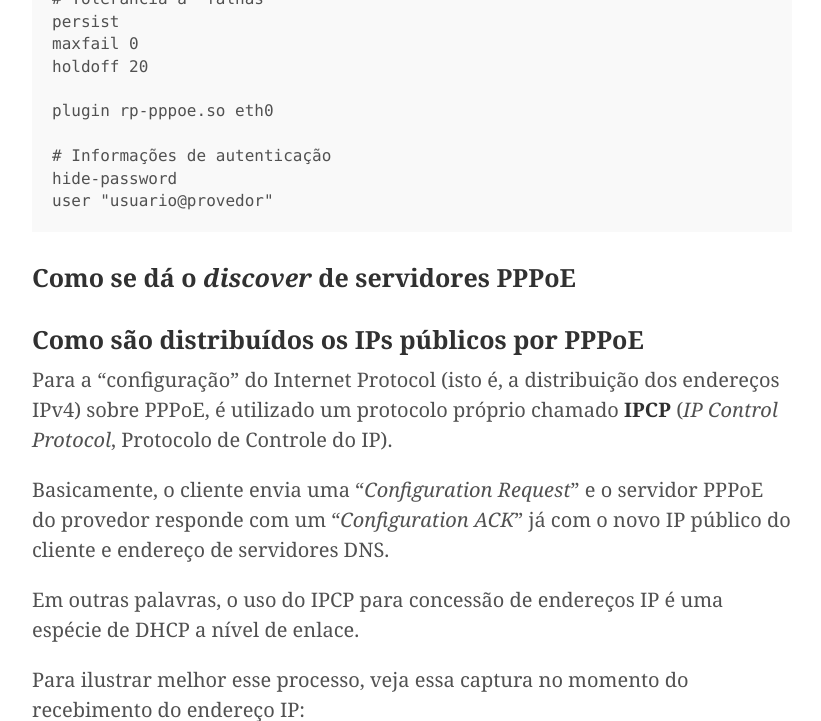
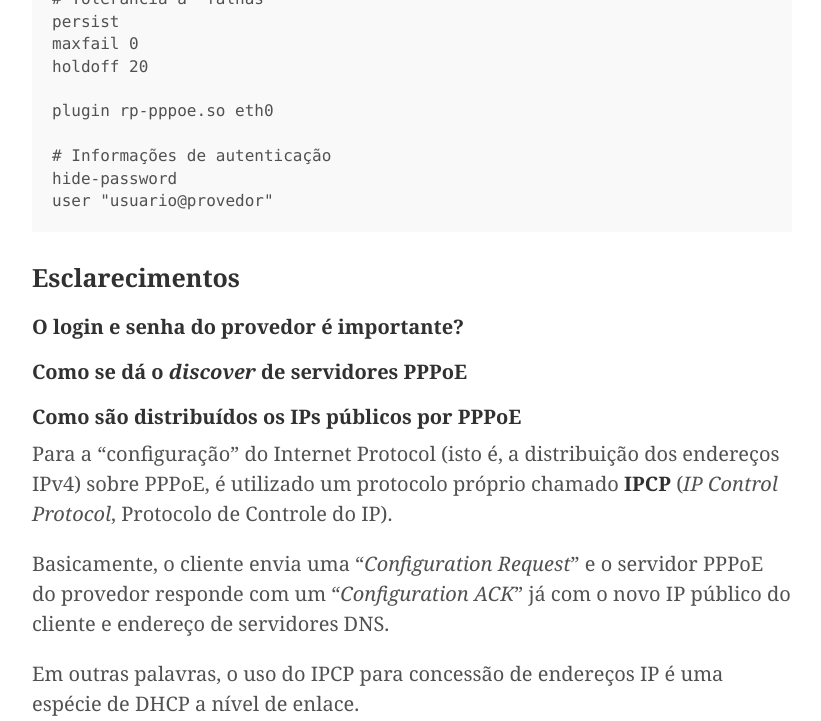
Before and after one commit to Kingm0b/jekyll-minimal-theme, a Jekyll site: the page built from _posts/2016-12-25-debian-pppoe.md, in a window 1280 px wide and 900 px high, scrolled down 4400 px, cut to the strip 0-721 px from the top of the window. Shown: the whole strip, without its empty margins (228-1049 px from the left). Built offline with Jekyll 4.4.1, drawn with Linux system fonts in a browser that asks for light colours.

Commit message:
Add files via upload

````diff
--- a/_posts/2016-12-25-debian-pppoe.md
+++ b/_posts/2016-12-25-debian-pppoe.md
@@ -133,10 +133,14 @@ hide-password
 user "usuario@provedor"
 ```
 
-### Como se dá o *discover* de servidores PPPoE
+### Esclarecimentos
+
+#### O login e senha do provedor é importante?
+
+#### Como se dá o *discover* de servidores PPPoE
 
 
-### Como são distribuídos os IPs públicos por PPPoE
+#### Como são distribuídos os IPs públicos por PPPoE
 
 Para a "configuração" do Internet Protocol (isto é, a distribuição dos endereços IPv4) sobre PPPoE, é utilizado um protocolo próprio chamado **IPCP** (*IP Control Protocol*, Protocolo de Controle do IP).
 
@@ -151,7 +155,7 @@ Para ilustrar melhor esse processo, veja essa captura no momento do recebimento
 Neste caso, o roteador Cisco do provedor transmitiu para o cliente uma mensagem IPCP do tipo "*Configuration Nak*", no campo "*Options*" desta mensagem temos o IP concedido: 201.2.31.31. De posse deste endereço, cabe ao equipamento setar este IP á sua interface *ppp*.
 
 
-### Qual a relação entre PPPoE e redes ATM ?
+#### Qual a relação entre PPPoE e redes ATM ?
 
 Se estou utilizando PPPoE, por que tenho que definir configurações de redes ATM no meu modem (números de VCI e VPI) ?
 
````
